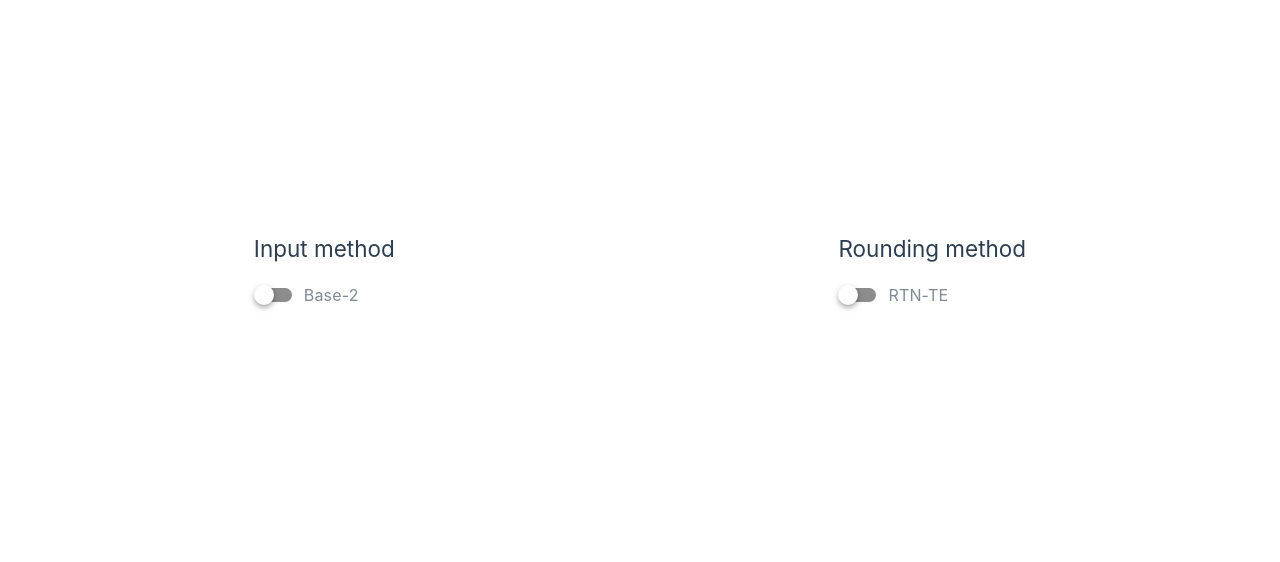
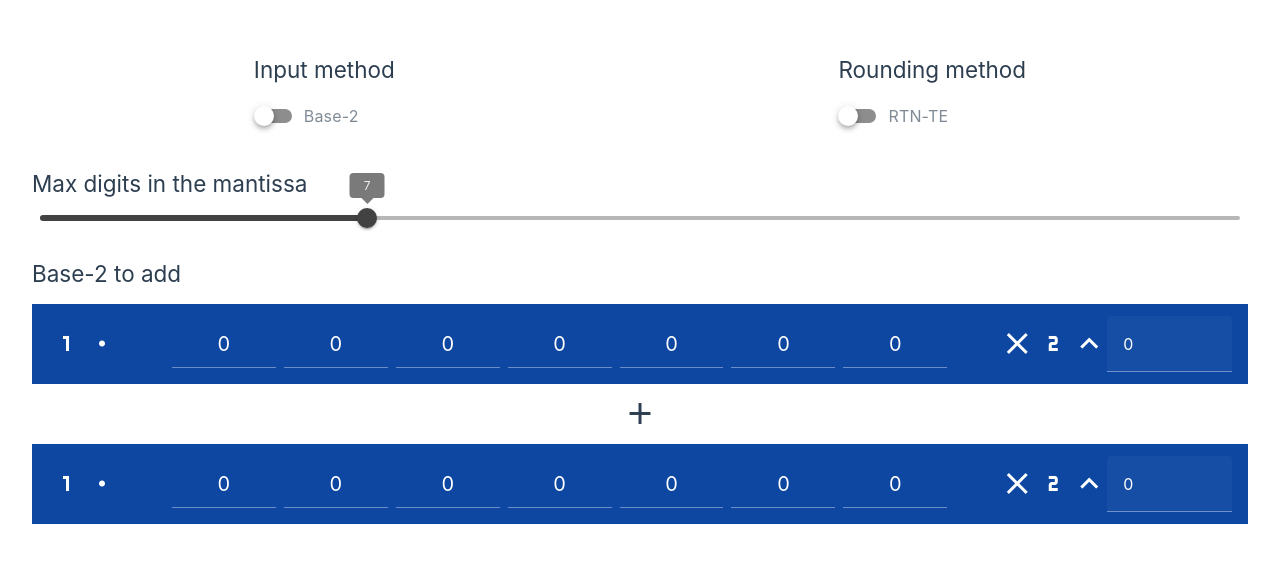
Before and after one commit to Dwigoric/sfp-operations-simulator, a Vue app: page / in a window 1280 px wide. Shown: the part 112-674 px from the top of the page. Built offline with nearby package versions, Linux system fonts and the light colour scheme.

Commit message:
feat: add base-2 input

```diff
--- a/src/App.vue
+++ b/src/App.vue
@@ -1,13 +1,26 @@
 <script setup>
 // Import packages
-import { ref } from 'vue'
+import { reactive, ref, watch } from 'vue'
 
 // Refs
 const useGrs = ref(false)
 const rawInput = ref(false)
 
-const binary1 = ref('')
-const binary2 = ref('')
+const binary1 = ref('001111111' + '0'.repeat(23))
+const binary2 = ref('001111111' + '0'.repeat(23))
+const base2_maxDigits = ref(7)
+
+const base2_1 = reactive({
+    magnitude: '0000000',
+    exponent: 0,
+    sign: 0
+})
+
+const base2_2 = reactive({
+    magnitude: '0000000',
+    exponent: 0,
+    sign: 0
+})
 
 // Functions
 const checkBit = (e) => {
@@ -17,6 +30,33 @@ const checkBit = (e) => {
         }
     }
 }
+
+const checkExponent = (e) => {
+    if (e.inputType === 'insertText') {
+        if (e.data !== '-' && e.data !== '+' && isNaN(e.data)) {
+            e.preventDefault()
+        }
+    }
+}
+
+// Lifecycle hooks
+watch(base2_maxDigits, (newVal) => {
+    // Append 0 if the magnitude is shorter than the new max digits
+    if (base2_1.magnitude.length < newVal) {
+        base2_1.magnitude += '0'.repeat(newVal - base2_1.magnitude.length)
+    }
+    if (base2_2.magnitude.length < newVal) {
+        base2_2.magnitude += '0'.repeat(newVal - base2_2.magnitude.length)
+    }
+
+    // Truncate the magnitude if it's longer than the new max digits
+    if (base2_1.magnitude.length > newVal) {
+        base2_1.magnitude = base2_1.magnitude.slice(0, newVal)
+    }
+    if (base2_2.magnitude.length > newVal) {
+        base2_2.magnitude = base2_2.magnitude.slice(0, newVal)
+    }
+})
 </script>
 
 <template>
@@ -47,11 +87,61 @@ const checkBit = (e) => {
 
     <VExpandTransition>
         <div v-if="rawInput" id="binary-input">
-            <h2 class="mb-3">Binary numbers to add</h2>
+            <h2 class="mb-3">Binary numbers to add (s, e, m)</h2>
             <VOtpInput v-model="binary1" length="32" variant="underlined" @beforeinput="checkBit" />
             <VSpacer class="mt-5" />
             <VIcon icon="mdi-plus" style="align-self: center"></VIcon>
             <VOtpInput v-model="binary2" length="32" variant="underlined" @beforeinput="checkBit" />
+        </div>
+        <div v-else id="base2-input">
+            <div>
+                <h2>Max digits in the mantissa</h2>
+                <VSlider v-model="base2_maxDigits" max="23" min="1" step="1" thumb-label="always" />
+            </div>
+            <h2 class="mb-3">Base-2 to add</h2>
+            <div id="base2-fields">
+                <div class="base2-field bg-blue-darken-4">
+                    <VIcon>mdi-numeric-1</VIcon>
+                    <VIcon>mdi-circle-small</VIcon>
+                    <VOtpInput
+                        v-model="base2_1.magnitude"
+                        :length="base2_maxDigits"
+                        variant="underlined"
+                        @beforeinput="checkBit"
+                    />
+                    <VIcon>mdi-close</VIcon>
+                    <VIcon>mdi-numeric-2</VIcon>
+                    <VIcon>mdi-chevron-up</VIcon>
+                    <VTextField
+                        v-model.number="base2_1.exponent"
+                        hide-details
+                        single-line
+                        @beforeinput="checkExponent"
+                    />
+                </div>
+                <VSpacer class="mb-3" />
+                <VIcon icon="mdi-plus" style="align-self: center"></VIcon>
+                <VSpacer class="mt-3" />
+                <div class="base2-field bg-blue-darken-4">
+                    <VIcon>mdi-numeric-1</VIcon>
+                    <VIcon>mdi-circle-small</VIcon>
+                    <VOtpInput
+                        v-model="base2_2.magnitude"
+                        :length="base2_maxDigits"
+                        variant="underlined"
+                        @beforeinput="checkBit"
+                    />
+                    <VIcon>mdi-close</VIcon>
+                    <VIcon>mdi-numeric-2</VIcon>
+                    <VIcon>mdi-chevron-up</VIcon>
+                    <VTextField
+                        v-model.number="base2_2.exponent"
+                        hide-details
+                        single-line
+                        @beforeinput="checkExponent"
+                    />
+                </div>
+            </div>
         </div>
     </VExpandTransition>
 </template>
@@ -72,11 +162,49 @@ const checkBit = (e) => {
     width: 100%;
     display: flex;
     flex-flow: column nowrap;
-    justify-content: center;
+    justify-content: flex-start;
     align-items: stretch;
 
     :deep(.v-otp-input__content) {
         max-width: 100%;
     }
 }
+
+#base2-input {
+    width: 100%;
+    display: flex;
+    flex-flow: column nowrap;
+    justify-content: space-around;
+    align-items: stretch;
+}
+
+#base2-fields {
+    display: flex;
+    flex-flow: column nowrap;
+    justify-content: flex-start;
+    align-items: center;
+    font-size: 1.5rem;
+
+    :deep(.v-otp-input__content) {
+        max-width: 90%;
+    }
+}
+
+.base2-field {
+    margin: 0 1rem;
+    padding: 0 1rem;
+    display: flex;
+    flex-flow: row nowrap;
+    justify-content: center;
+    align-items: center;
+    width: 100%;
+    max-width: 100%;
+    text-align: center;
+    font-size: 1.5rem;
+    font-weight: bold;
+}
+
+.v-text-field {
+    width: 20rem;
+}
 </style>
```
